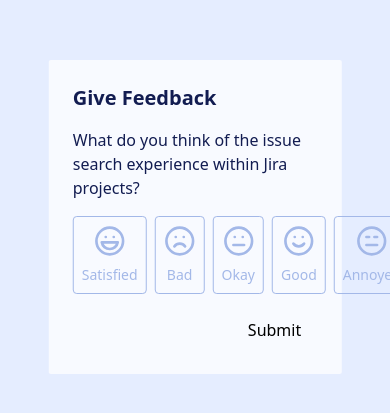
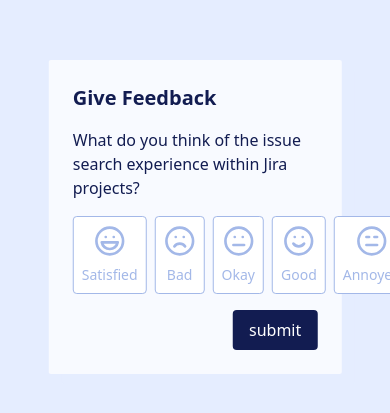
Before and after one commit to NaifIT11/feedback-form-with-custom-radio-buttons, a Next.js app: page / in a window 390 px wide. Shown: the part 205-618 px from the top of the page. Built offline with nearby package versions, Linux system fonts and the light colour scheme.

Commit message:
adjusting some colors

```diff
--- a/src/app/components/Feedback.tsx
+++ b/src/app/components/Feedback.tsx
@@ -7,8 +7,6 @@ import { Annoyed, Frown, Laugh, Meh, Smile } from "lucide-react";
 
 export default function Feedback() {
   const [selectedValue, setSelectedValue] = useState("");
-
-  console.log(selectedValue)
 
   const radioItemsValues = [
     {
@@ -39,7 +37,7 @@ export default function Feedback() {
     })
   }
   return (
-    <div className="w-3/4 md:w-1/2 rounded-sm p-6 bg-white-200 absolute top-1/2 left-1/2 -translate-x-1/2 -translate-y-1/2">
+    <div className="w-3/4 main-shadow md:w-1/2 rounded-sm p-6 bg-white-200 absolute top-1/2 left-1/2 -translate-x-1/2 -translate-y-1/2">
       <div className="space-y-4">
         <h1 className="text-xl text-blue-900 font-semibold">Give Feedback</h1>
         <p className="text-base text-blue-900 font-medium">
@@ -70,7 +68,7 @@ export default function Feedback() {
           ))}
         </RadioGroup>
         <div className="self-end">
-            <button type="submit" className="px-4 py-2 rounded font-medium text-white bg-primary">Submit</button>
+            <button type="submit" className="px-4 py-2 rounded font-medium text-white bg-blue-900">submit</button>
         </div>
       </form>
     </div>
--- a/src/app/globals.css
+++ b/src/app/globals.css
@@ -4,7 +4,7 @@
 
 
 :root{
-   --primary-btn: #FF71A4;
+   --clr-primary-btn: #FF71A4;
    --clr-white-100: #FFFFFF;
    --clr-gray: #E5EDFF;
    --clr-blue-900: #121C51;
@@ -17,6 +17,10 @@
 
 
 
+.main-shadow{
+  box-shadow: 0.825rem 0.625rem var(--clr-gray);
+}
+
 body{
   @apply bg-gray;
 }
--- a/tailwind.config.ts
+++ b/tailwind.config.ts
@@ -11,7 +11,7 @@ const config: Config = {
     extend: {
       colors: {
         primary: "var(--clr-primary-btn)",
-        white: "var(--clr-white)",
+        white: "var(--clr-white-100)",
         red: "var(--clr-red)",
         gray: "var(--clr-gray)",
         "blue-300": "var(--clr-blue-300)",
```
